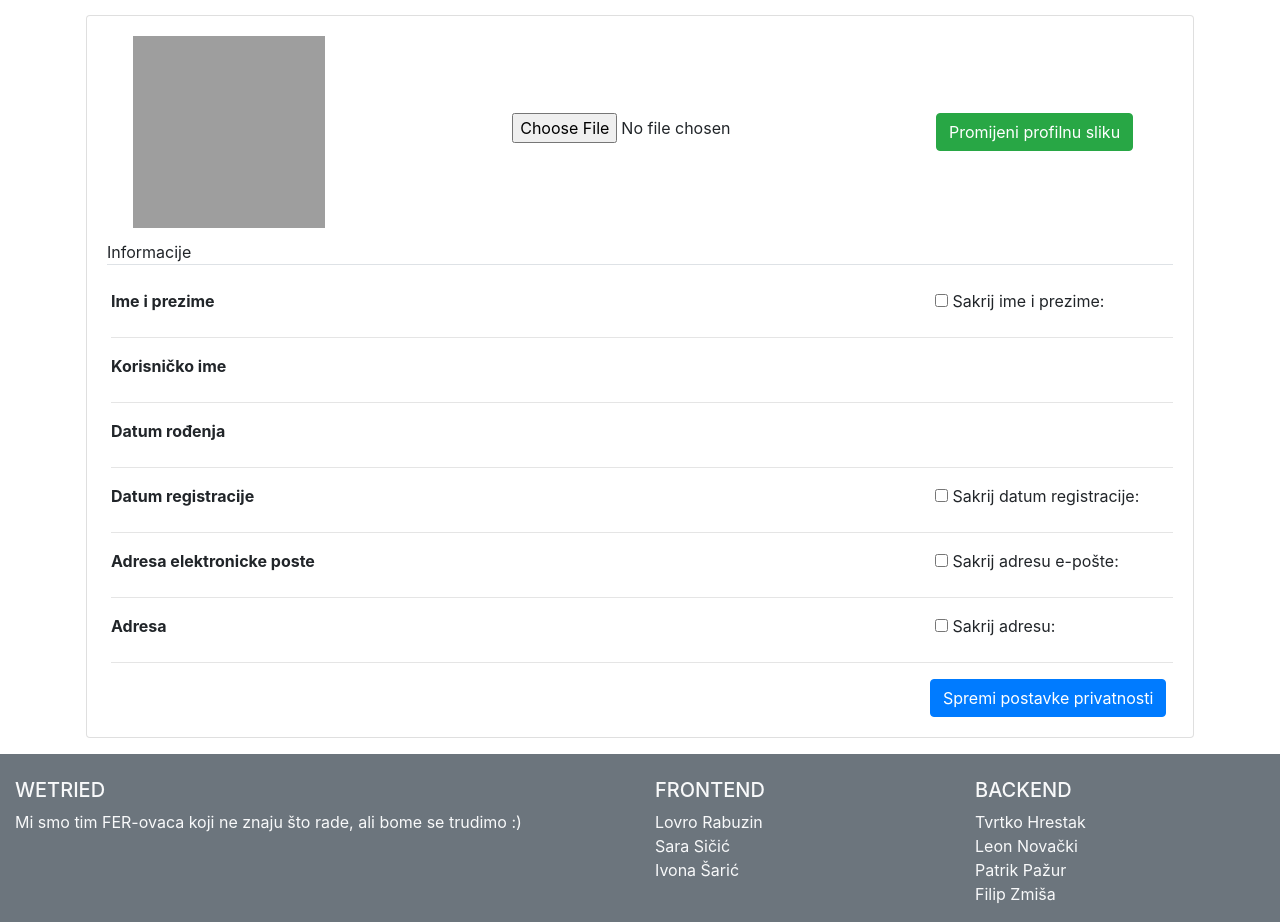
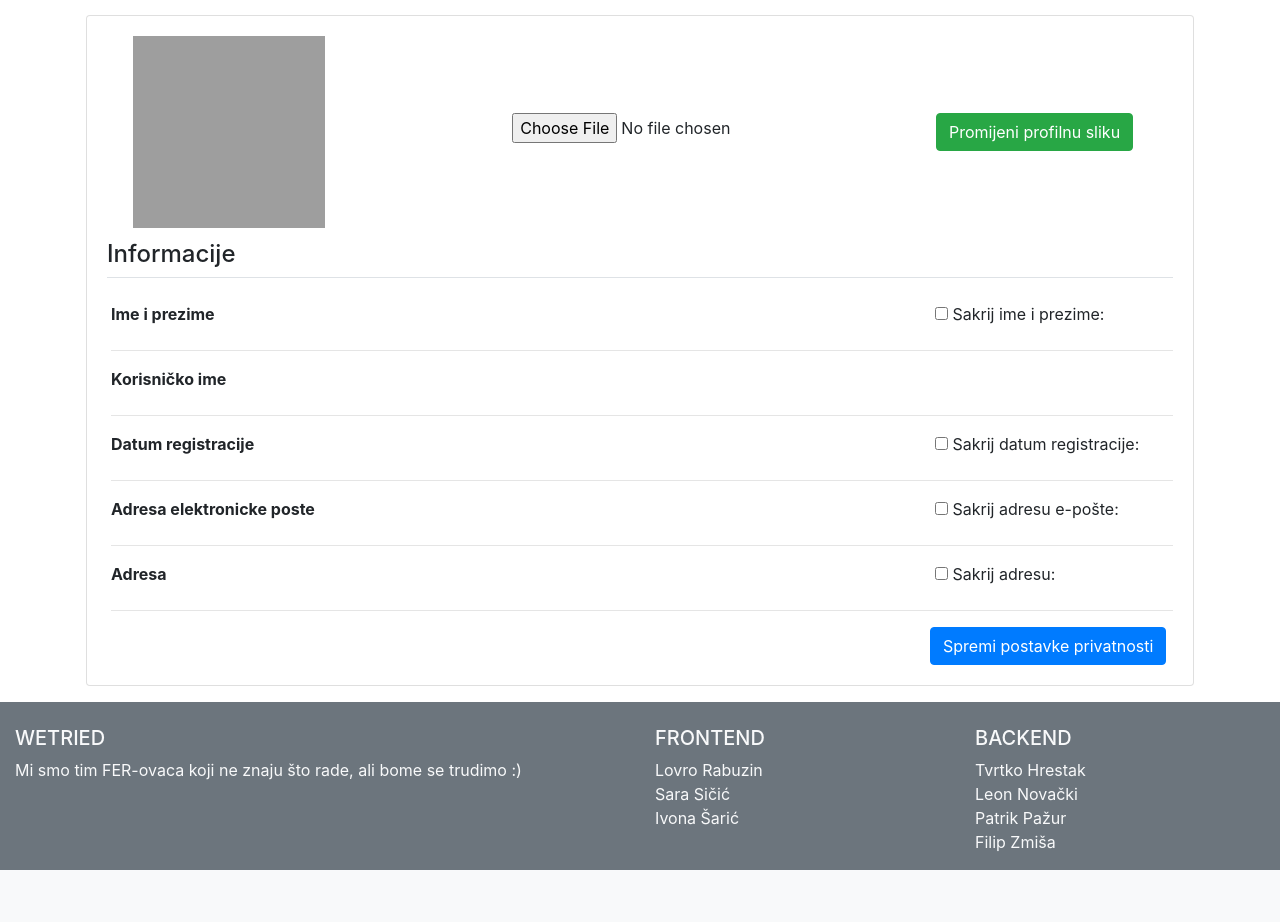
Before and after one commit to LRabuzin/MaketaShop, a Django app: template izvorniKod/djangoServer/maketashop/templates/maketashop/profil.html in a window 1280 px wide. Shown: the part 89-1011 px from the top of the page. After the commit the page ends 959 px from the top, so only its background shows below. Run offline with Django 3.2, Linux system fonts and the light colour scheme; the template is opened without the code that fills it: values that come from a table or form of the project are taken from there, others are empty; grey boxes are pictures that could not be loaded.

Commit message:
Estetski popravci

```diff
--- a/izvorniKod/djangoServer/maketashop/templates/maketashop/profil.html
+++ b/izvorniKod/djangoServer/maketashop/templates/maketashop/profil.html
@@ -34,7 +34,7 @@
                   <div class="row">
                       <div class="col-12">
                           <ul class="nav nav-tabs mb-4">
-                                  Informacije
+                                  <h4>Informacije</h4>
                           </ul>
                           <div class="tab-content ml-1">
                               <div>
@@ -63,7 +63,7 @@
                                   </div>
                                   <hr />
 
-                                  <div class="row">
+                                  <!-- <div class="row">
                                     <div class="col-6">
                                         <label style="font-weight:bold;">Datum rođenja</label>
                                     </div>
@@ -75,7 +75,7 @@
                                         {{ form.birth_date.label_tag }}
                                       </div>
                                     </div>
-                                  <hr />
+                                  <hr /> -->
 
                                   <div class="row">
                                     <div class="col-6">
--- a/izvorniKod/djangoServer/maketashop/templates/maketashop/profilpregled.html
+++ b/izvorniKod/djangoServer/maketashop/templates/maketashop/profilpregled.html
@@ -12,14 +12,14 @@
                   <div class="card-title row align-items-center justify-content-between">
                     {% if ProfilPregledDTO.getKorisnik.getSlikaBool == False %}
                           <div class="image-container col-3">
-                              <img src="{% static ProfilPregledDTO.getProfilna %}" style="width: 150px; height: 150px" />
+                              <img src="{% static ProfilPregledDTO.getProfilna %}" class="profile-img" />
                             </div>
                             {% endif %}
                   </div>
                   <div class="row">
                       <div class="col-12">
                           <ul class="nav nav-tabs mb-4">
-                                  Informacije
+                                  <h4>Informacije</h4>
 
 
                           </ul>
```
